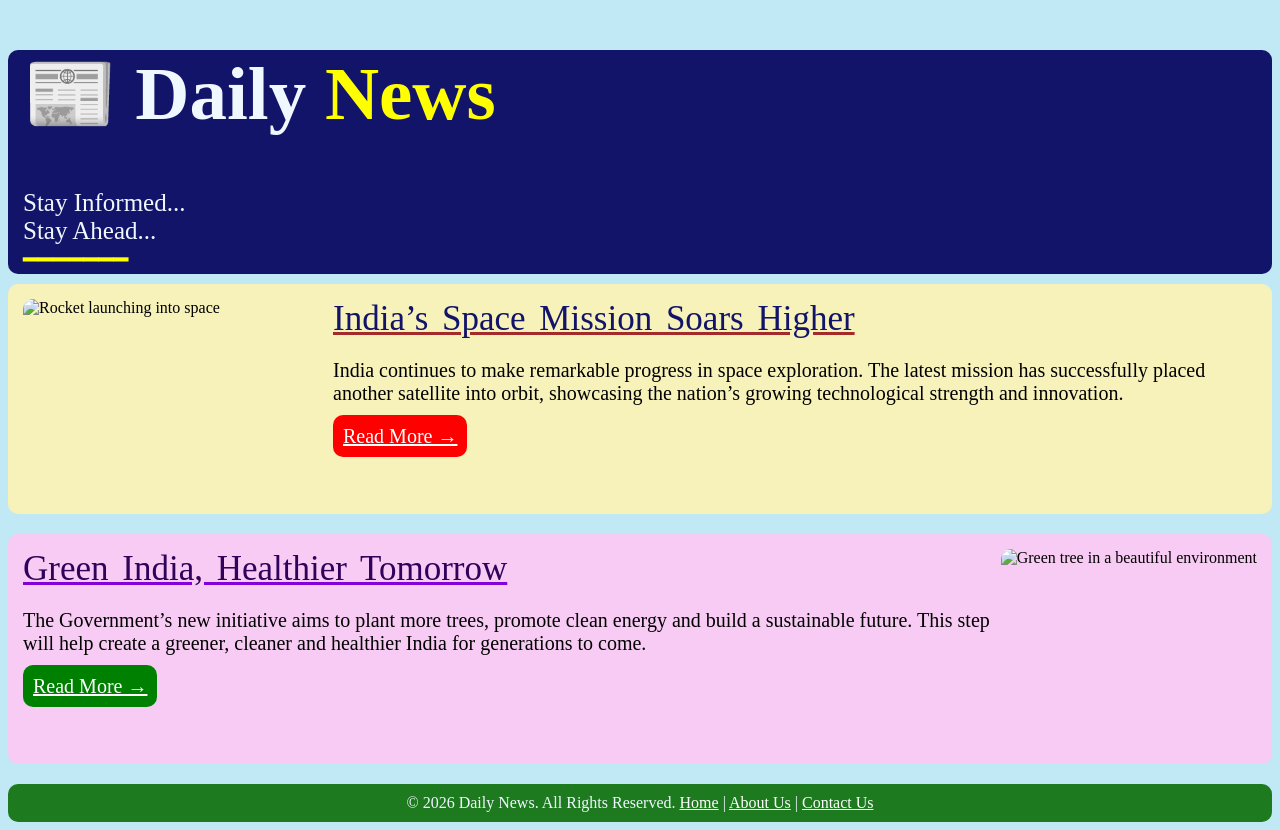
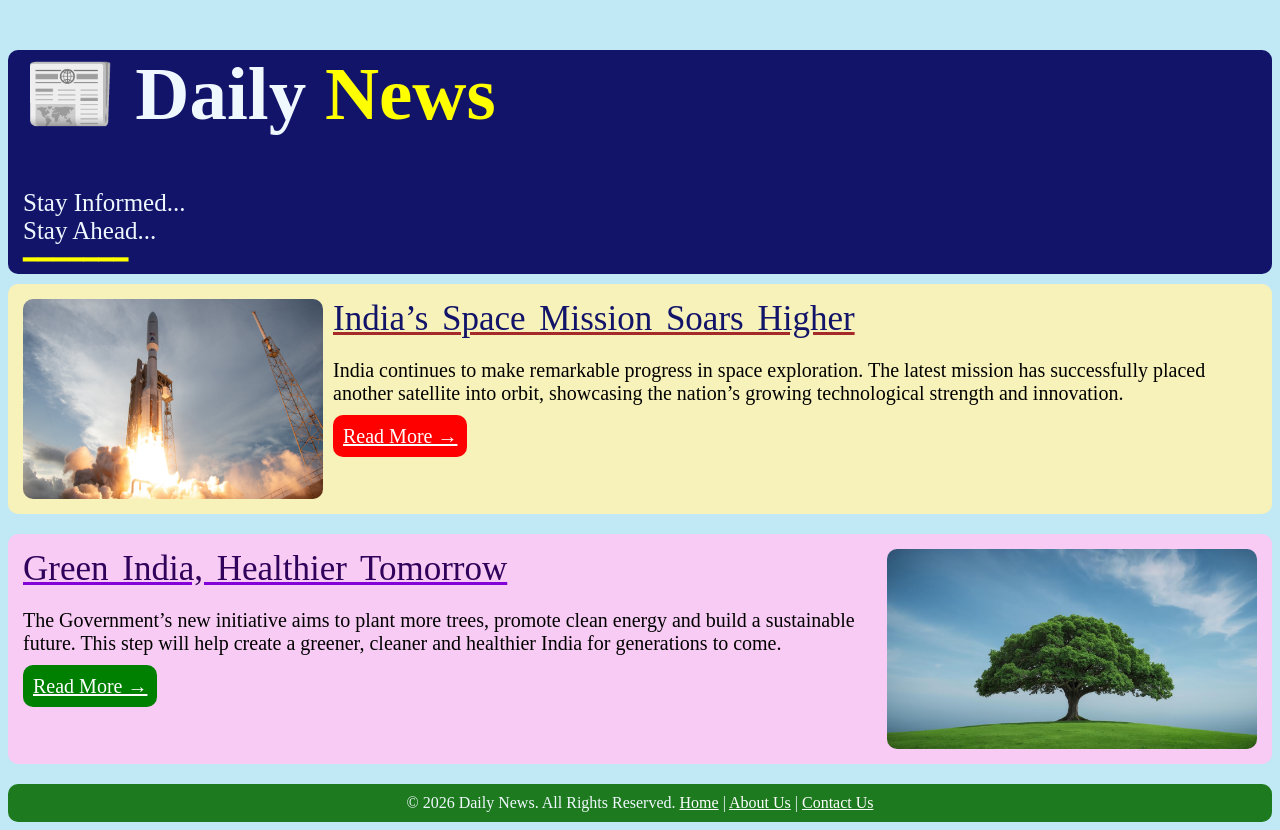
Before and after one commit to BalaAnkiReddy5103/HTML_JOURNEY, a plain HTML site: page Float&ClearProperties.html in a window 1280 px wide. Drawn offline with Linux system fonts and the light colour scheme.

```diff
--- a/Float&ClearProperties.html
+++ b/Float&ClearProperties.html
@@ -125,7 +125,7 @@
 
     <section class="space-news">
 
-        <img src="../images/rocket lanch.jpg"
+        <img src="./rocket lanch.jpg"
              alt="Rocket launching into space">
 
         <div class="news-content-r">
@@ -146,7 +146,7 @@
 
     <section class="green-news">
 
-        <img src="../images/tree.jpg"
+        <img src="./tree.jpg"
              alt="Green tree in a beautiful environment">
 
         <div class="news-content">
```
